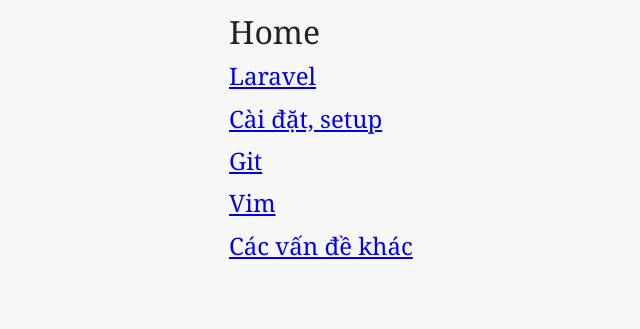
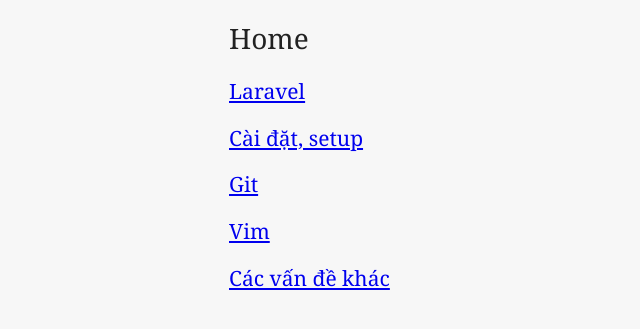
Before and after one commit to tuanle/tuanle.github.io, a Jekyll site: the page built from index.md, in a window 1280 px wide. Shown: the top 329 px of the page, without its empty margins (27-667 px from the left). Built offline with Jekyll 4.4.1, drawn with Linux system fonts in a browser that asks for light colours.

Commit message:
[temp] Temporary commit in 2017-01-16 18:56

```diff
--- a/assets/css/main.css
+++ b/assets/css/main.css
@@ -12,9 +12,9 @@
 
 html {
     color: #222;
-    font-size: 1em;
+    font-size: 14px;
     font-family: 'Noto Serif', serif;
-    line-height: 1.4em;
+    line-height: 1.4;
     background: #f7f7f7;
 }
 
```
